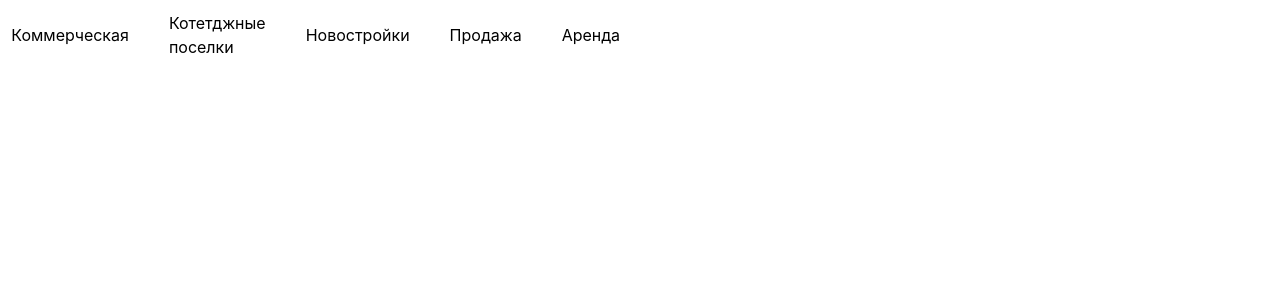
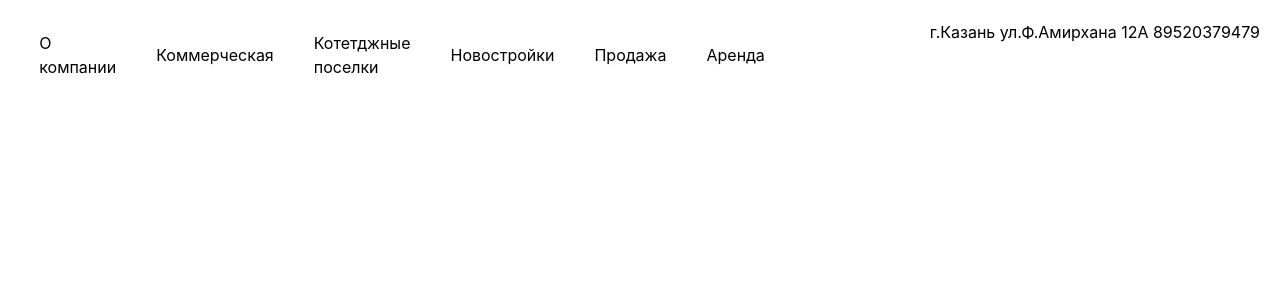
Before and after one commit to GulyatkinIgor/GrafReactJs, a React (Create React App) app: page / in a window 1280 px wide. Shown: the top 300 px of the page. Built offline with nearby package versions, Linux system fonts and the light colour scheme.

Commit message:
added nomer tag

```diff
--- a/src/routes/Navigation/navigation.component.jsx
+++ b/src/routes/Navigation/navigation.component.jsx
@@ -7,6 +7,7 @@ import {
   NavLinks,
   NavLink,
   LogoContainer,
+  Nomer,
   } from './navigation.styles';
 
 const Navigation = () => {
@@ -26,7 +27,11 @@ const Navigation = () => {
           <NavLink to='/sales'>Продажа</NavLink>
           <NavLink to='/rent'>Аренда</NavLink>
         </NavLinks>
+        <Nomer>
+          <div>г.Казань ул.Ф.Амирхана 12А 89520379479</div>
+        </Nomer>
       </NavigationContainer>
+
       <Outlet />
     </Fragment>
   );
--- a/src/routes/Navigation/navigation.styles.jsx
+++ b/src/routes/Navigation/navigation.styles.jsx
@@ -21,6 +21,9 @@ export const NavLinks = styled.div`
   display: flex;
   align-items: center;
   justify-content: flex-end;
+  margin-left: auto;
+  margin-right: auto;
+  margin-top: 20px;
 `;
 
 export const NavLink = styled(Link)`
@@ -28,3 +31,8 @@ export const NavLink = styled(Link)`
   flex-direction: row;
   cursor: pointer;
 `;
+
+export const Nomer = styled.div`
+margin-top: 20px;
+margin-right: 20px;
+`;
```
